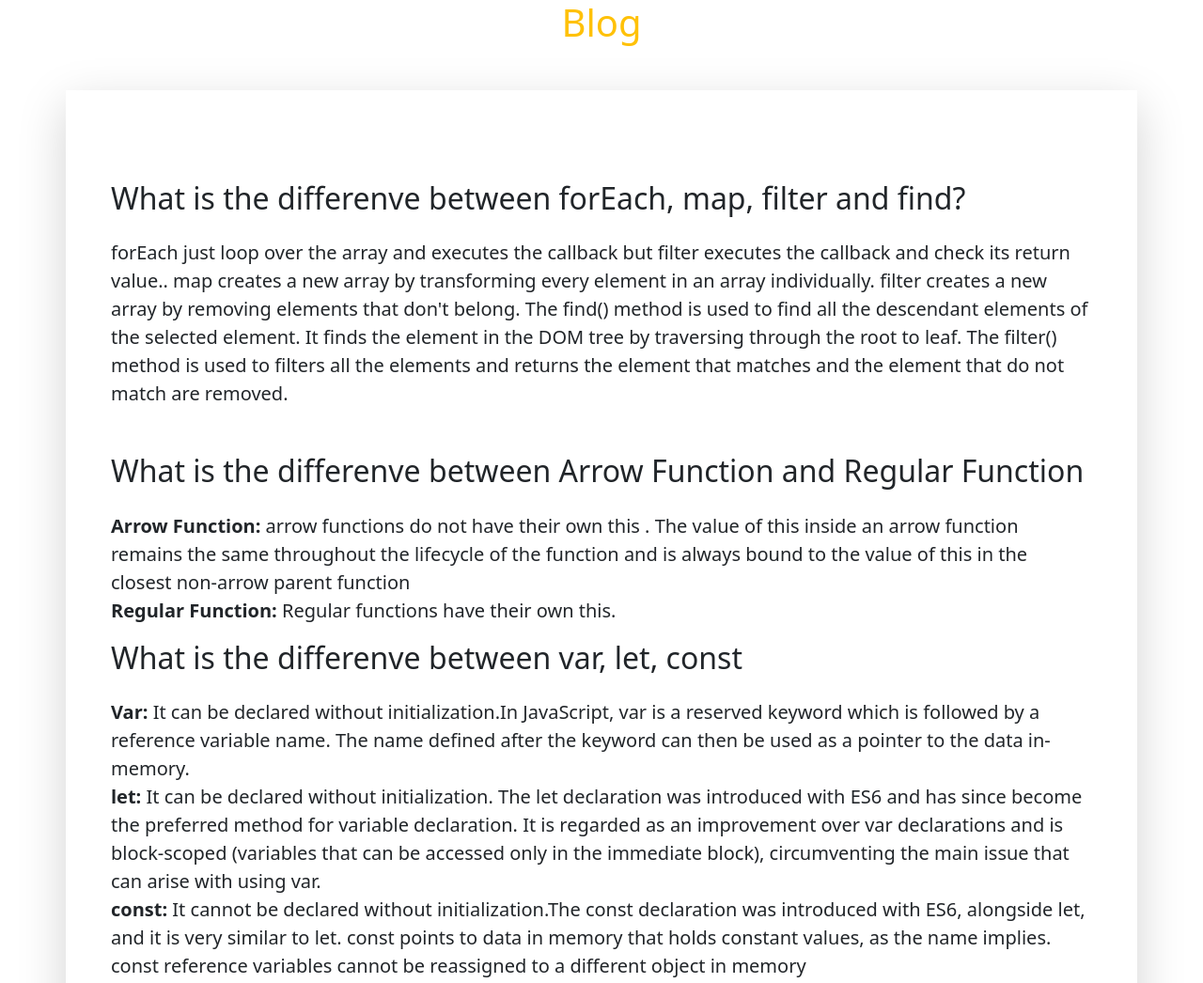
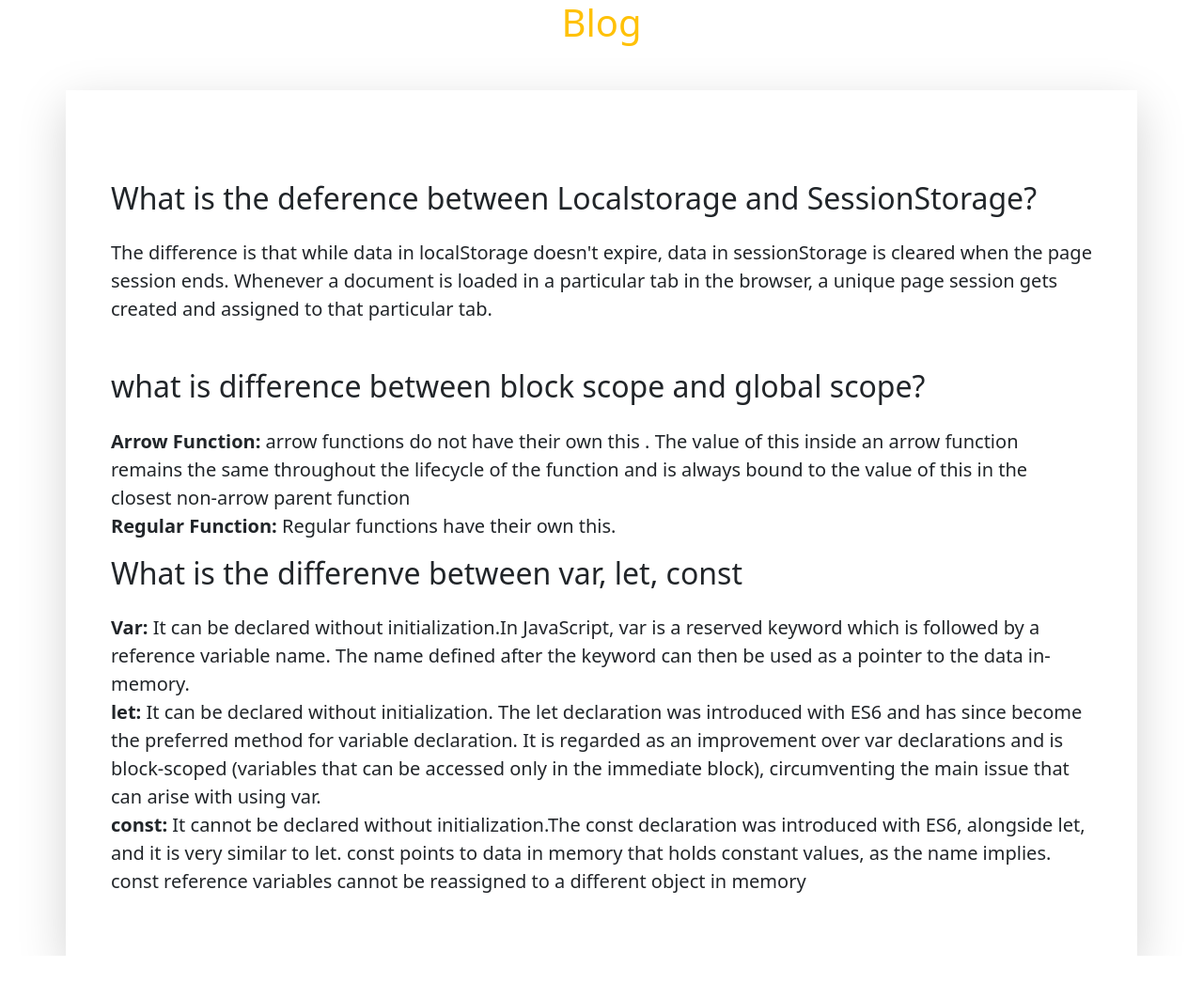
Before and after one commit to abirhasanop/monstar-debug, a plain HTML site: page blog.html in a window 1280 px wide. Shown: the top 1046 px of the page at 94% size. After the commit the page ends 1017 px from the top, so only its background shows below. Drawn offline with nearby package versions, Linux system fonts and the light colour scheme.

Commit message:
question 1 added

```diff
--- a/blog.html
+++ b/blog.html
@@ -17,24 +17,17 @@
     <main class="p-5 container bg-white shadow-lg">
         <section>
             <header class="mb-4 mt-5">
-                <h2>What is the differenve between forEach, map, filter and find?</h2>
+                <h2>What is the deference between Localstorage and SessionStorage?</h2>
             </header>
 
 
-            <p class="fs-5">forEach just loop over the array and executes the callback but filter executes the callback and
-                check its return value.. map creates a new array by transforming every element in an array individually.
-                filter
-                creates a new array by removing
-                elements that don't belong. The find() method is used to find all the descendant elements of the selected
-                element. It finds the element in the DOM
-                tree by traversing through the root to leaf. The filter() method is used to filters all the elements and
-                returns
-                the
-                element that matches and the element that do not match are removed.</p>
+            <p class="fs-5">The difference is that while data in localStorage doesn't expire, data in sessionStorage is cleared when the page
+            session ends. Whenever a document is loaded in a particular tab in the browser, a unique page session gets created and
+            assigned to that particular tab.</p>
         </section>
         <section>
             <header class="mb-4 mt-5">
-                <h2>What is the differenve between Arrow Function and Regular Function</h2>
+                <h2>what is difference between block scope and global scope?</h2>
             </header>
             <p class="fs-5"><strong>Arrow Function: </strong>arrow functions do not have their own this . The value of this
                 inside an arrow function remains the same throughout the
```
